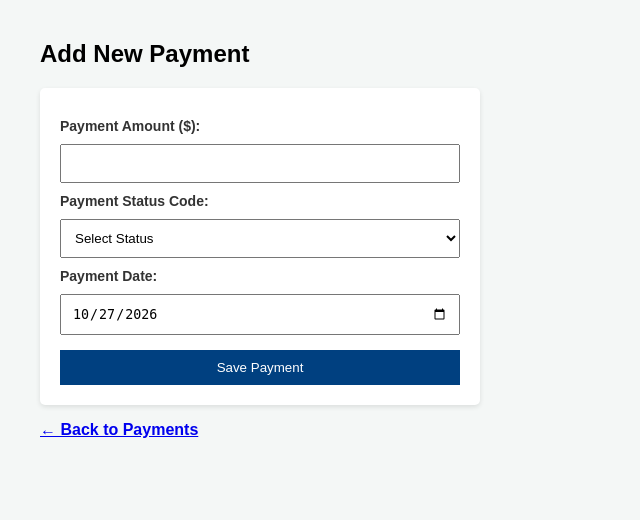
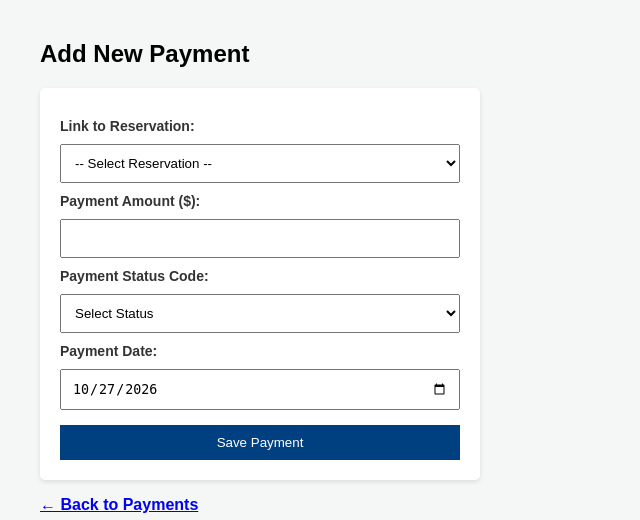
Before and after one commit to ricortega982/harborwing-air-db, a PHP site: page /payments/create.php in a window 1280 px wide. Shown: the top 520 px of the page, without its empty margins (0-640 px from the left). Run offline with PHP 8.4, Linux system fonts and the light colour scheme; tables that the repository leaves empty hold one stand-in row (values such as "Sample post"); a stand-in replaces the project's code that opens the database connection.

Commit message:
Update payment create form with reservation link dropdown

```diff
--- a/application/payments/create.php
+++ b/application/payments/create.php
@@ -6,15 +6,25 @@ $message = "";
 // Fetch statuses for dropdown
 $statuses = $pdo->query("SELECT status_code, description FROM status_code")->fetchAll(PDO::FETCH_ASSOC);
 
+// Fetch reservations for dropdown linking
+try {
+    $reservations = $pdo->query("SELECT reservation_id FROM reservation ORDER BY reservation_id DESC")->fetchAll(PDO::FETCH_ASSOC);
+} catch (PDOException $e) {
+    $reservations = [];
+    $message = "Error loading reservations: " . $e->getMessage();
+}
+
 if ($_SERVER['REQUEST_METHOD'] === 'POST') {
+    $reservation_id = trim($_POST['reservation_id'] ?? '');
     $payment_amount = trim($_POST['payment_amount'] ?? '');
     $payment_date = trim($_POST['payment_date'] ?? '');
     $payment_status_code = trim($_POST['payment_status_code'] ?? '');
 
-    if (!empty($payment_amount) && !empty($payment_status_code)) {
+    if (!empty($reservation_id) && !empty($payment_amount) && !empty($payment_status_code)) {
         try {
-            $stmt = $pdo->prepare("INSERT INTO payment (payment_amount, payment_date, payment_status_code) VALUES (?, ?, ?)");
+            $stmt = $pdo->prepare("INSERT INTO payment (reservation_id, payment_amount, payment_date, payment_status_code) VALUES (?, ?, ?, ?)");
             $stmt->execute([
+                $reservation_id,
                 $payment_amount,
                 $payment_date ? $payment_date . ' ' . date('H:i:s') : date('Y-m-d H:i:s'),
                 $payment_status_code
@@ -25,7 +35,7 @@ if ($_SERVER['REQUEST_METHOD'] === 'POST') {
             $message = "Error: " . $e->getMessage();
         }
     } else {
-        $message = "Payment Amount and Status Code are required fields.";
+        $message = "Reservation ID, Payment Amount, and Status Code are required fields.";
     }
 }
 ?>
@@ -50,6 +60,16 @@ if ($_SERVER['REQUEST_METHOD'] === 'POST') {
     <?php if($message): ?><p><?php echo htmlspecialchars($message); ?></p><?php endif; ?>
 
     <form method="POST">
+        <label>Link to Reservation:</label>
+        <select name="reservation_id" required>
+            <option value="">-- Select Reservation --</option>
+            <?php foreach ($reservations as $res): ?>
+                <option value="<?php echo htmlspecialchars($res['reservation_id']); ?>">
+                    <?php echo htmlspecialchars("Reservation ID: " . $res['reservation_id']); ?>
+                </option>
+            <?php endforeach; ?>
+        </select>
+
         <label>Payment Amount ($):</label>
         <input type="number" step="0.01" name="payment_amount" required>
 
```
